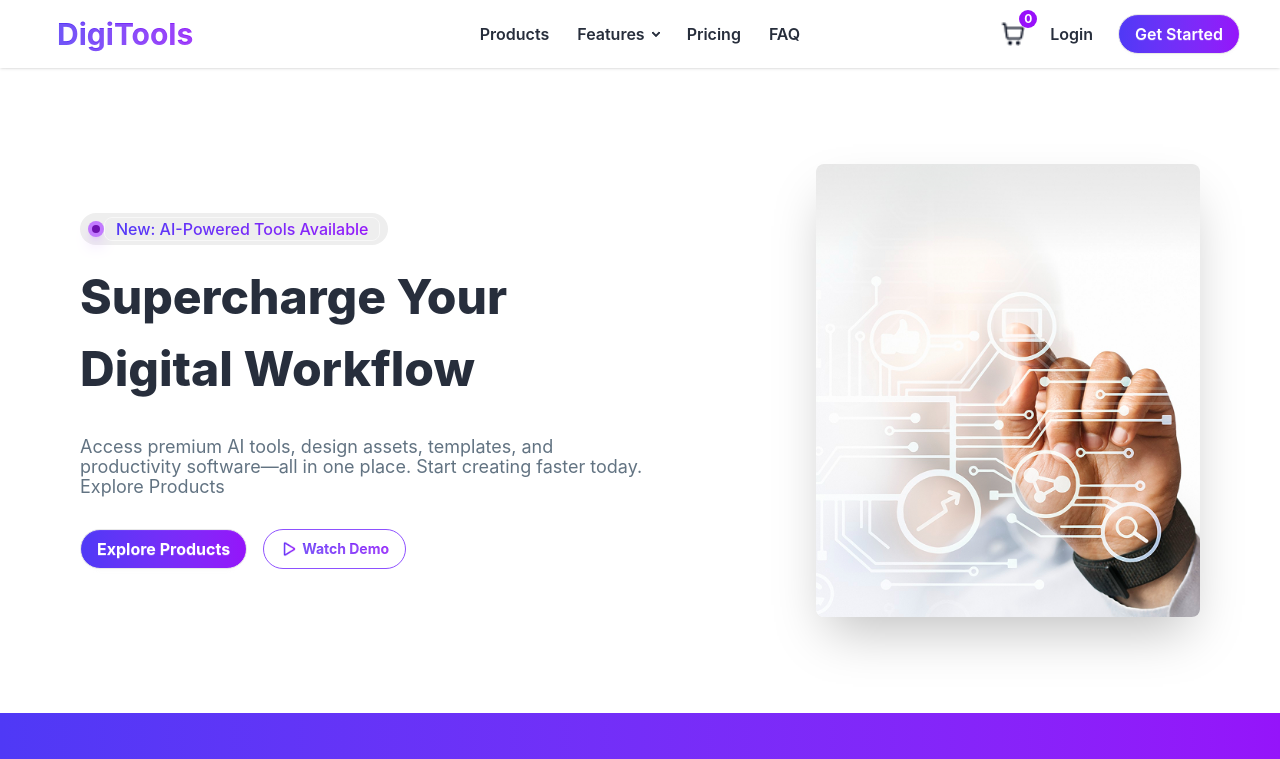
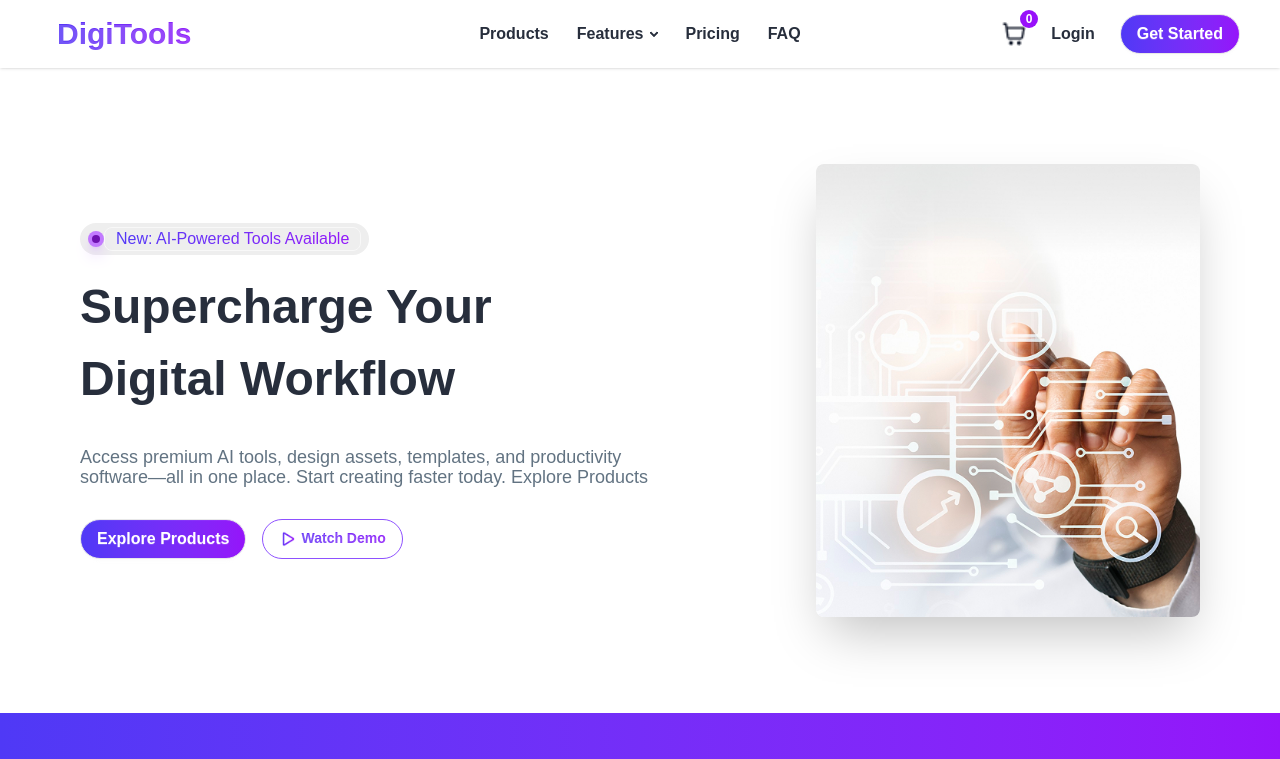
Before and after one commit to ApuKM/Digitools-A06, a React (Vite) app: page / in a window 1280 px wide. Shown: the top 759 px of the page. Built offline with nearby package versions, Linux system fonts and the light colour scheme.

Commit message:
Added google manrope font

```diff
--- a/src/index.css
+++ b/src/index.css
@@ -1,8 +1,8 @@
 @import "tailwindcss";
 @plugin "daisyui";
 
-/* @import url("https://fonts.googleapis.com/css2?family=Manrope:wght@200..800&display=swap");
+@import url("https://fonts.googleapis.com/css2?family=Manrope:wght@200..800&display=swap");
 
 * {
   font-family: "Manrope", sans-serif;
-} */
+}
```
